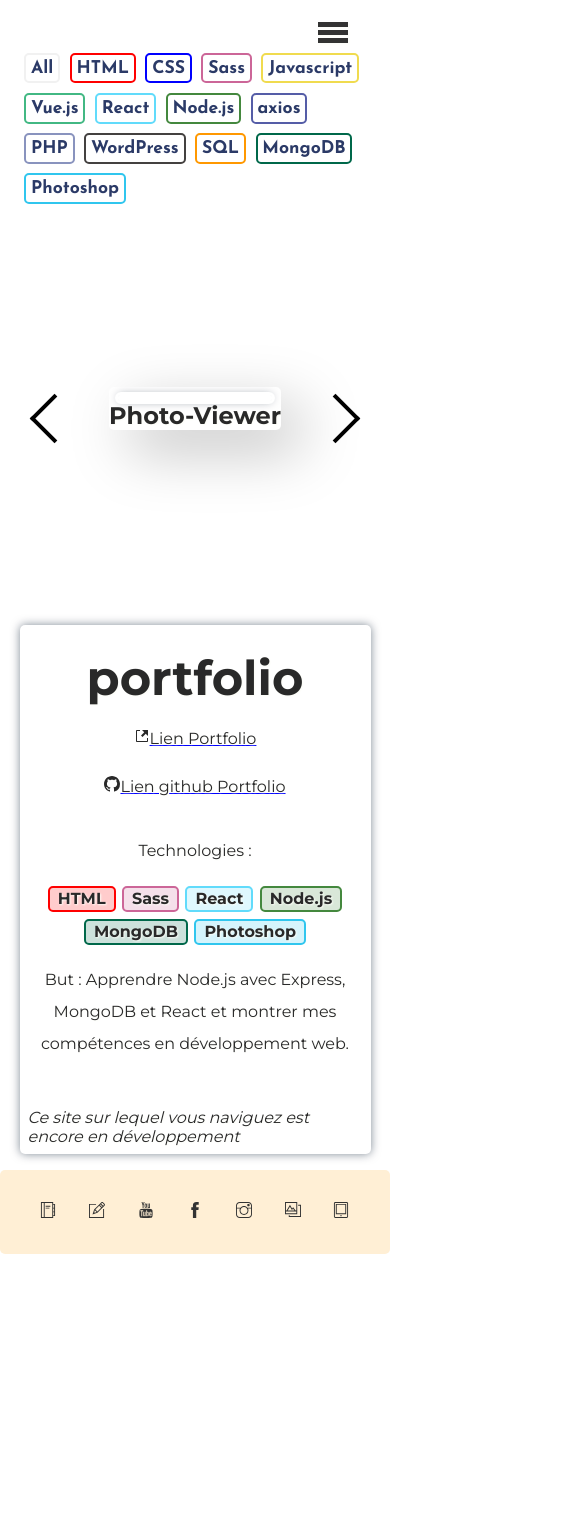
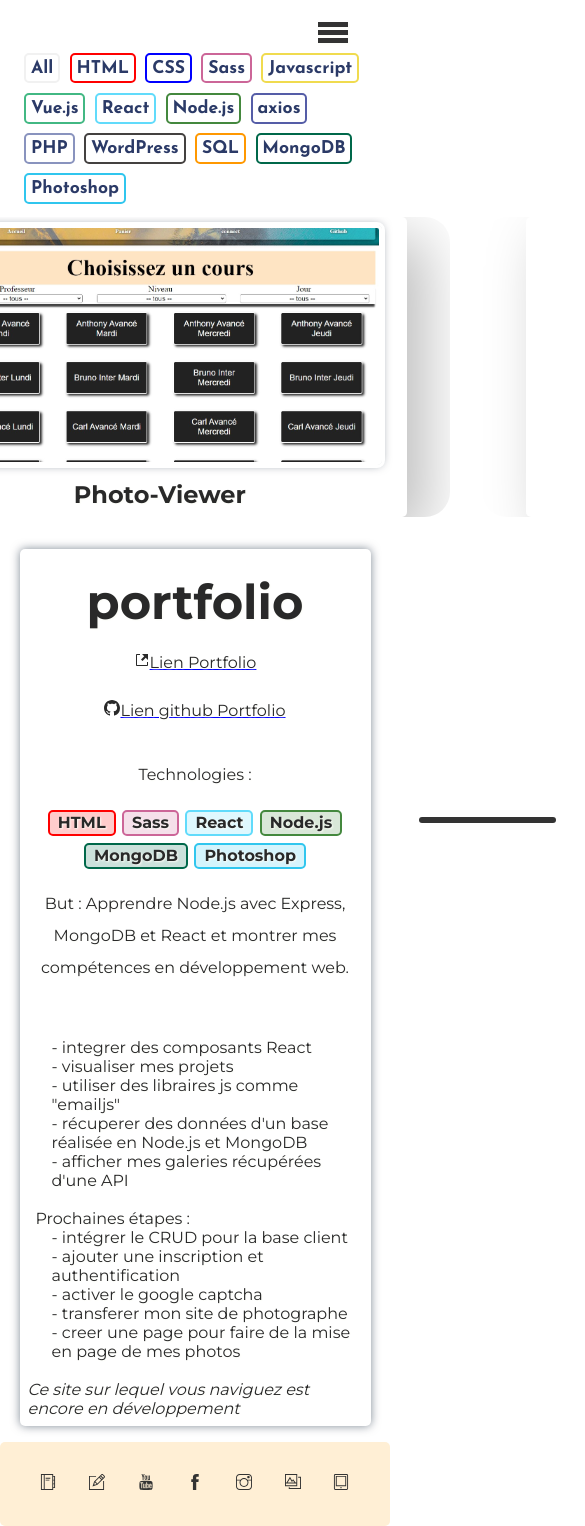
Before and after one commit to Christophe-Desmarres/CRM, a React (Create React App) app in the folder client/: page /projet/5 in a window 390 px wide. Shown: the whole page, 585 px wide, since content can reach past the window. Before the commit the page ends 1254 px from the top, so only its background shows below. Built offline with nearby package versions, Linux system fonts and the light colour scheme; no server answers.

Commit message:
arrange slider to project list and fix the larger vw on mobile

```diff
--- a/client/src/assets/styles/components/_sideBar.scss
+++ b/client/src/assets/styles/components/_sideBar.scss
@@ -8,12 +8,15 @@
   top: 0;
   //background-color: #33333346;
   background-image: linear-gradient(to top, rgba(#fff,0), rgba(#333,0.25));
-  backdrop-filter: blur(3px);
   border-radius: 0 0 5px 5px;
   text-shadow: 1px 1px 3px $white;
   z-index: 1000;
 
-  animation: navbarFadeIn 1s ease-in-out forwards;
+
+  //! voir pourquoi ça augmente le vw
+  //? et en plus ça me remet mon blur quand c'est en commentaire
+  // backdrop-filter: blur(3px);
+  // animation: navbarFadeIn 1s ease-in-out forwards;
 
   @keyframes navbarFadeIn {
     0% {
--- a/client/src/assets/styles/pages/_project.scss
+++ b/client/src/assets/styles/pages/_project.scss
@@ -6,6 +6,13 @@
     color: $black;
     text-shadow: 1px 1px 2px $white;
     margin: 3rem auto 1rem auto;
+
+
+    .project__list{
+      display: flex;
+      flex-direction: column;
+  align-items: center;
+  justify-content: center;
 
     h1 {
       font-size: 3rem;
@@ -43,42 +50,132 @@
  // slider css
  // source : https://codepen.io/alvarotrigo/pen/bGqgqeK
 
+/* slider css  */
+
+
+// .slider {
+//   width: 100%;
+//   max-width: 600px;
+//   height: 400px;
+//   margin: 20px;
+//   text-align: center;
+//   border-radius: 20px;
+//   overflow: hidden;
+//   position: relative;
+
+
+//   .slides {
+//     display: flex;
+//     overflow-x: scroll;
+//     position: relative;
+//     scroll-behavior: smooth;
+//     scroll-snap-type: x mandatory;
+//   }
+
+//   .slide {
+//     display: flex;
+//     justify-content: center;
+//     align-items: center;
+//     flex-shrink: 0;
+//     width: 100%;
+//     height: 400px;
+//     scroll-snap-align: center;
+//     margin-right: 0px;
+//     box-sizing: border-box;
+//     //background: white;
+//     transform-origin: center center;
+//     transform: scale(1);
+//     box-shadow: 0 0 10px #333;
+
+// }
+
+
+// // .slide a {
+// //   background: none;
+// //   border: none;
+// // }
+
+// .slider::before {
+//   transform: rotate(135deg);
+//   -webkit-transform: rotate(135deg);
+//   left: 5%;
+// }
+
+// .slider::after {
+//   transform: rotate(-45deg);
+//   -webkit-transform: rotate(-45deg);
+//   right: 5%;
+// }
+
+// .slider::before,
+// .slider::after {
+//   position: absolute;
+//   top: 48%;
+//   width: 35px;
+//   height: 35px;
+//   border: solid black;
+//   border-width: 0 4px 4px 0;
+//   padding: 3px;
+//   box-sizing: border-box;
+// }
+
+// .slider::before,
+// .slider::after {
+//   content: "";
+//   z-index: 1;
+//   background: none;
+//   pointer-events: none;
+// }
+
+// .slider__nav {
+//   box-sizing: border-box;
+//   position: absolute;
+//   bottom: 5%;
+//   left: 50%;
+//   width: 200px;
+//   margin-left: -100px;
+//   text-align: center;
+// }
+
+// .slider__navlink {
+//   display: inline-block;
+//   height: 15px;
+//   width: 15px;
+//   border-radius: 50%;
+//   background-color: black;
+//   margin: 0 10px 0 10px;
+// }
+
+// }
+/* END slider css */
+
+
+
+
     .project__list__container {
-      // display: flex;
-      // flex-wrap: nowrap;
-      // justify-content: left;
-      // align-items: center;
-      // margin: 0 auto;
-      // overflow-x: scroll;
+      display: flex;
+      flex-wrap: nowrap;
+      justify-content: flex-start;
+      align-items: center;
+      margin: 0 auto;
+      overflow-x: scroll;
 
-      /* slider css */
-      display: flex;
-      overflow-x: scroll;
   position: relative;
   scroll-behavior: smooth;
   scroll-snap-type: x mandatory;
 
+
       /* Three columns side by side */
       .project__list__item {
-        // margin: 1rem;
-        // border-radius: 10px;
-        // overflow: hidden;
-        // min-width: 30%;
-        // height: 300px;
-        // border-radius: 25px;
-        // margin-top: 0.5rem;
+        margin: 1rem;
+        border-radius: 10px;
+        overflow: hidden;
+        min-width: 90%;
+        height: 300px;
+        border-radius: 25px;
+        margin-top: 0.5rem;
 
-        /*slider css */
-        display: flex;
-        justify-content: center;
-        align-items: center;
-        flex-shrink: 0;
-        width: 100%;
-        height: 400px;
   scroll-snap-align: center;
-        margin-right: 0px;
-        box-sizing: border-box;
-        background: white;
   transform-origin: center center;
   transform: scale(1);
 
@@ -120,12 +217,13 @@
         }
 
         .card__link {
+          width: 75%;
 
 
           /* Add some shadows to create a card effect */
           .project__list__item--card {
             display: block;
-            width: 100%;
+            width: 85%;
             height: 100%;
             overflow: hidden;
             border-radius: 5px;
@@ -134,51 +232,9 @@
             transition: all 1s ease-in-out;
 
 
+            margin-left: auto;
+            margin-right: auto;
 
-
-/* slider css  */
- a {
-  background: none;
-  border: none;
-}
-
-a.slide__prev,
-.project__list__item::before {
-  transform: rotate(135deg);
-  -webkit-transform: rotate(135deg);
-  left: 5%;
-}
-
-a.slide__next,
-.project__list__item::after {
-  transform: rotate(-45deg);
-  -webkit-transform: rotate(-45deg);
-  right: 5%;
-}
-
-.project__list__item::before,
-.project__list__item::after,
-.slide__prev,
-.slide__next {
-  position: absolute;
-  top: 48%;
-  width: 35px;
-  height: 35px;
-  border: solid black;
-  border-width: 0 4px 4px 0;
-  padding: 3px;
-  box-sizing: border-box;
-}
-
-.project__list__item::before,
-.project__list__item::after {
-  content: "";
-  z-index: 1;
-  background: none;
-  pointer-events: none;
-}
-
-/* END slider css */
 
 
             .project__list__item--card--cover {
@@ -237,10 +293,10 @@ a.slide__next,
           }
         }
 
-        // }
+        }
 
       }
-    }
+    //}
 
 
     /* page descriptif de chaque projet */
@@ -482,4 +538,4 @@ a.slide__next,
 
       }
     }
-  }
+  }}
--- a/client/src/components/Projet/ProjectList/Project5.js
+++ b/client/src/components/Projet/ProjectList/Project5.js
@@ -21,9 +21,27 @@ export default function Project5() {
             </ul>
             <p>
             But : Apprendre Node.js avec Express, MongoDB et React et montrer mes compétences en développement web.
+            </p>
             <br />
+            <ul className='project__list--action'>
             <br />
-            </p>
+                <li>- integrer des composants React</li>
+                <li>- visualiser mes projets</li>
+                <li>- utiliser des libraires js comme "emailjs"</li>
+                <li>- récuperer des données d'un base réalisée en Node.js et MongoDB</li>
+                <li>- afficher mes galeries récupérées d'une API</li>
+            </ul>
+            <br />
+            <ul className='project__list--action'>
+            Prochaines étapes :
+            <br />
+                <li>- intégrer le CRUD pour la base client</li>
+                <li>- ajouter une inscription et authentification</li>
+                <li>- activer le google captcha</li>
+                <li>- transferer mon site de photographe</li>
+                <li>- creer une page pour faire de la mise en page de mes photos</li>
+            </ul>
+            <br />
             <em>Ce site sur lequel vous naviguez est encore en développement</em>
 
 
--- a/client/src/pages/Project.js
+++ b/client/src/pages/Project.js
@@ -59,15 +59,14 @@ const Project = () => {
 
         </div>
 
-        <div className="project__list__container">
+        <div className="slider">
+        <div className="project__list__container slides">
 
       {newTab.map((project, index) => (
-          <div key={index} className="project__list__item"  id={`project_${project.numero}`}>
+          <div key={index} className="project__list__item slide"  id={`project_${project.numero}`}>
           {/* style={{backgroundImage: `url(${project.image}`}} */}
-            <Link to={`${project.numero}`} className='card__link slide'>
+            <Link to={`${project.numero}`} className='card__link'>
               <div className={`project__list__item--card`}>
-                  <a className="slide__prev" href={`#project_${project.numero-1}`} title="Next"> </a>
-                  <a className="slide__next" href={`#project_${project.numero+1}`} title="Next"> </a>
                 <div style={{backgroundImage: "url("+project.image+")"}} className={`project__list__item--card--cover`} >
                 </div>
                 <div className={`project__list__item--card--content`}>
@@ -78,6 +77,13 @@ const Project = () => {
           </div>
 
       ))}
+    </div>
+      <div className="slider__nav">
+      {newTab.map((project, index) => (
+      <a key={index} className="slider__navlink" href={`#project_${index+1}`}> </a>
+    ))}
+    </div>
+
       </div>
 
         <Routes>
```
Lines whose indentation alone changed are shown as unchanged.
